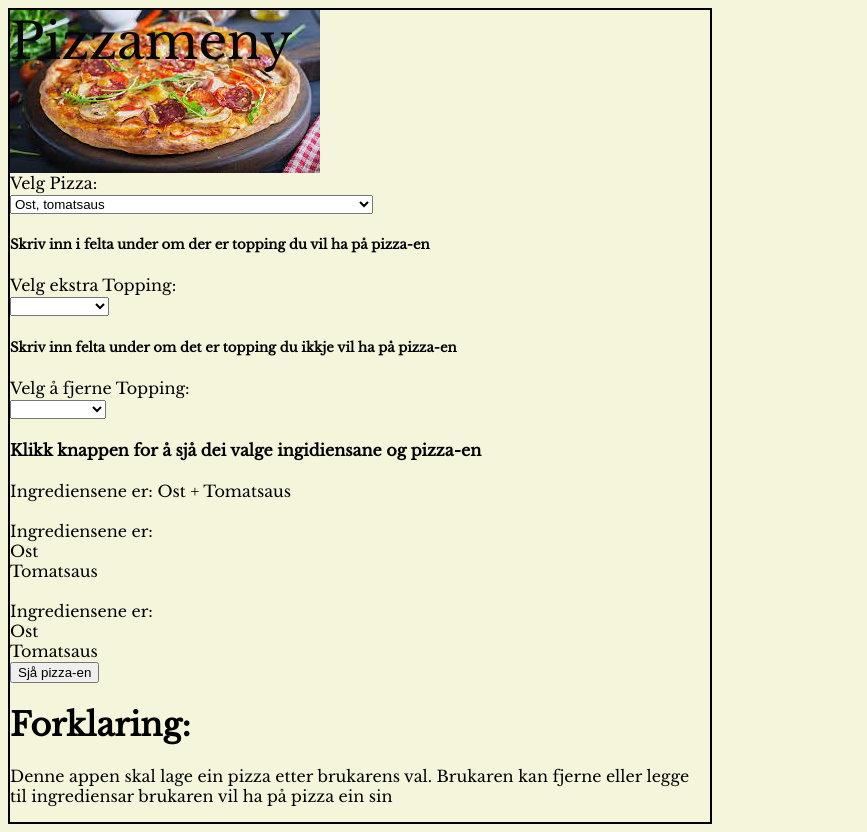
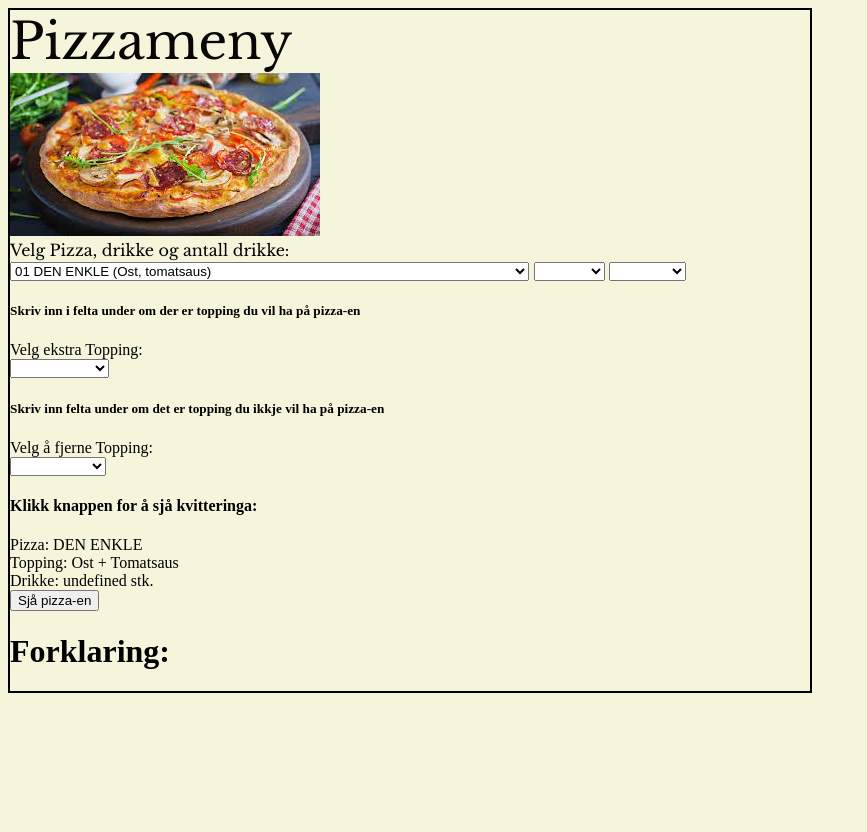
Before and after one commit to Newtexas28/HTML, a plain HTML site: page Pizzameny 2/index.html in a window 1280 px wide. Both pictures are taken after a click on the button "Sjå pizza-en". Shown: the whole page, without its empty margins (0-867 px from the left). After the commit the page ends 800 px from the top, so only its background shows below. Drawn offline with nearby package versions, Linux system fonts and the light colour scheme.

Commit message:
changes to code addig dictonary

```diff
--- a/Pizzameny 2/css/stylesheet.css
+++ b/Pizzameny 2/css/stylesheet.css
@@ -3,11 +3,11 @@
     grid-template-columns: 2fr 2fr;
     grid-template-rows: auto;
     border: 2px solid black;
-    max-width: 700px;
+    max-width: 800px;
     grid-template-areas:
         "tittle tittle"
         "bilete bilete"
-        "velgpizza velgpizza"
+        "velgmeny velgmeny"
         "ekstra ekstra"
         "fjern fjern";
 }
@@ -17,10 +17,11 @@
     font-family: 'Libre Baskerville';
     font-size: 50px;
     color: rgb(7, 7, 7);
-    position: absolute;
 }
 .bilete {
     grid-area: bilete;
+    /*position: absolute;
+    */
 
 }
 
@@ -29,8 +30,8 @@
     max-height: 200;
 }
 
-.velgpizza {
-    grid-area: velgpizza;
+.velgmeny {
+    grid-area: velgmeny;
     font-family: 'Libre Baskerville';
 }
 
--- a/Pizzameny 2/index.html
+++ b/Pizzameny 2/index.html
@@ -7,24 +7,49 @@
     <head>
         <meta charset="utf-8">
         <meta http-equiv="X-UA-Compatible" content="IE=edge">
-        <title>Pizzameny</title>
+        <title>Pizzameny 2</title>
         <meta name="description" content="">
         <meta name="viewport" content="width=device-width, initial-scale=1">
-        <link rel="stylesheet" href="css/styleshet.css">
+        <link rel="stylesheet" href="css/stylesheet.css">
         <link href='https://fonts.googleapis.com/css?family=Libre Baskerville' rel='stylesheet'>
     </head>
     <body>
         <div class="pizzameny">
             <div class = "tittle">Pizzameny</div>
-        <div class ="bilete"></div><img src="Images/Kebab piza.jpg" alt="">
+            <div class ="bilete">
+                <img src="Images/Kebab piza.jpg" alt="">
+            </div>
+                <div class="velgmeny">
+                    <label for = "velgmeny">Velg Pizza, drikke og antall drikke: </label> <br>
+                    <select id = "velgpizza" name = "velgpizza">
+                        <option value = "01"> 01 DEN ENKLE (Ost, tomatsaus)</option>
+                        <option value = "02">02 BIFFEN (Ost, tomatsaus, marinert biff i strimler, bacon og løk)</option>
+                        <option value = "03">03 KOKKENS KYLLING (Ost, tomatsaus, marinert kylling, løk, mais og sjampinjong)</option>
+                    </select>
+                    <select id = "velgdrikke" name = "velgdrikke">
+                        <option value = ""></option>
+                        <option value = "01">Cola</option>
+                        <option value = "02">Fanta</option>
+                        <option value = "03">Peppsi</option>
+                        <option value = "04">Monster</option>
+                    </select>
+                    <select id = "antalldrikke" name = "antalldrikke">
+                        <option value = ""></option>
+                        <option value = "1">1 drikke</option>
+                        <option value = "2">2 drikke</option>
+                        <option value = "3">3 drikke</option>
+                        <option value = "4">4 drikke</option>
+                        <option value = "5">5 drikke</option>
+                        <option value = "6">6 drikke</option>
+                        <option value = "7">7 drikke</option>
+                        <option value = "8">8 drikke</option>
+                        <option value = "9">9 drikke</option>
+                        <option value = "10">10 drikke</option>
+                        <option value = "11">11 drikke</option>
+                        <option value = "12">12 drikke</option>
+                    </select>
+                </div>
 
-            <div class = "velgpizza">
-            <label for = "velgpizza">Velg Pizza: </label><br>
-            <select id = "velgpizza" name = "velgpizza">
-                <option value = "Ost Tomatsaus">Ost, tomatsaus</option>
-                <option value = "Ost Tomatsaus Biff Bacon Løk">Ost, tomatsaus, marinert biff i strimler, bacon og løk</option>
-                <option value = "Ost Tomatsaus Kylling Løk Mais Sjampinjong">Ost, tomatsaus, marinert kylling, løk, mais og sjampinjong</option>
-            </select>
             <div>
             <h5>Skriv inn i felta under om der er topping du vil ha på pizza-en</h5>
             <div class = "ekstra">
@@ -53,15 +78,13 @@
                     <option value = "Sjampinjong">Sjampinjong</option>
                 </select>
             </div>
-        <h4>Klikk knappen for å sjå dei valge ingidiensane og pizza-en</h4>
+            <h4>Klikk knappen for å sjå kvitteringa: </h4>
             <div id = "result"></div>
-        <div id = "forloop">Returner ingrediensar med ein for løkke</div>
-        <div id = "forofloop">Returner ingrediensar med ein for of løkke</div>
 
-    </div>
             <button onclick = "output();">Sjå pizza-en</button>
             <h1>Forklaring:</h1>
-        <p>Denne appen skal lage ein pizza etter brukarens val. Brukaren kan fjerne eller legge til ingrediensar brukaren vil ha på pizza ein sin</p>
+            <p></p>
+        </div>
         <script src="js/main.js" async defer></script>
     </body>
 </html>
--- a/Pizzameny 2/js/main.js
+++ b/Pizzameny 2/js/main.js
@@ -3,6 +3,43 @@
  *
  * Author: Jon Håkon Lia <jonlia28@innlandetfylke.no>
  */
+
+/*
+ * Making three different dictionary to store the ingredients, pizza price and drink price.
+ */
+
+const pizza_name = {
+    "01": "DEN ENKLE",
+    "02": "BIFFEN",
+    "03": "KOKKENS KYLLING"
+};
+
+const pizza_ingredients = {
+    "01": "Ost Tomatsaus",
+    "02": "Ost Tomatsaus Biff Bacon Løk",
+    "03": "Ost Tomatsaus Kylling Løk Mais Sjampinjong"
+};
+
+
+const pizza_price = {
+    "01": 135,
+    "02": 229,
+    "03": 208
+};
+
+const drink_name = {
+    "01": "Cola",
+    "02": "Fanta",
+    "03": "Peppsi",
+    "04": "Monster"
+};
+
+const drink_price = {
+    "01": 35,
+    "02": 35,
+    "03": 35,
+    "04": 35
+};
 
 /*
  * Make a function called output()
@@ -21,12 +58,18 @@
 const output = () =>
     {
         const chosen_pizza = document.getElementById('velgpizza').value;
+        const chosen_drink = document.getElementById('velgdrikke').value;
+        const number_of_drinks = document.getElementById('antalldrikke').value;
         const ekstra = document.getElementById('Ekstra').value;
         const fjern = document.getElementById('Fjern').value;
-        let textforloop = "<br>" + "Ingrediensene er: " + "<br>";
-        let textforofloop = "<br>" + "Ingrediensene er: " + "<br>";
+        //let textforloop = "<br>" + "Ingrediensene er: " + "<br>";
+        //let textforofloop = "<br>" + "Ingrediensene er: " + "<br>";
 
-        const pizza_array = chosen_pizza.split(" ");
+        /*
+         *
+         */
+
+        const pizza_array = pizza_ingredients[chosen_pizza].split(" ");
 
         /*
          * Search for item to remove using splice to remove that item.
@@ -48,9 +91,19 @@ const output = () =>
         {
             pizza_array.push(ekstra)
         };
-    /*
+
+        const pizza = "Pizza: " + pizza_name[chosen_pizza] + "<br>" +
+        "Topping: " + pizza_array.sort().join(" + ") + "<br>" +
+        "Drikke: " + drink_name[chosen_drink] + " " + number_of_drinks + "stk.";
+
+        //document.getElementById("forloop").innerHTML = textforloop;
+        //document.getElementById("forofloop").innerHTML = textforofloop;
+        document.getElementById('result').innerHTML = pizza;
+    };
+
+/*
      * Using 2 different loops to create a text string of all the ingredients
-     */
+
         for (let i = 0; i < pizza_array.length; i++)
         {
             textforloop += pizza_array[i] + "<br>";
@@ -60,12 +113,6 @@ const output = () =>
         {
             textforofloop += x + "<br>";
         };
-    /*
-     * Returing the strings back to the website
+
+        Returing the strings back to the website
      */
-        const pizza = "Ingrediensene er: " + pizza_array.sort().join(" + ");
-
-        document.getElementById("forloop").innerHTML = textforloop;
-        document.getElementById("forofloop").innerHTML = textforofloop;
-        document.getElementById('result').innerHTML = pizza;
-    };
```
Lines whose indentation alone changed are shown as unchanged.
